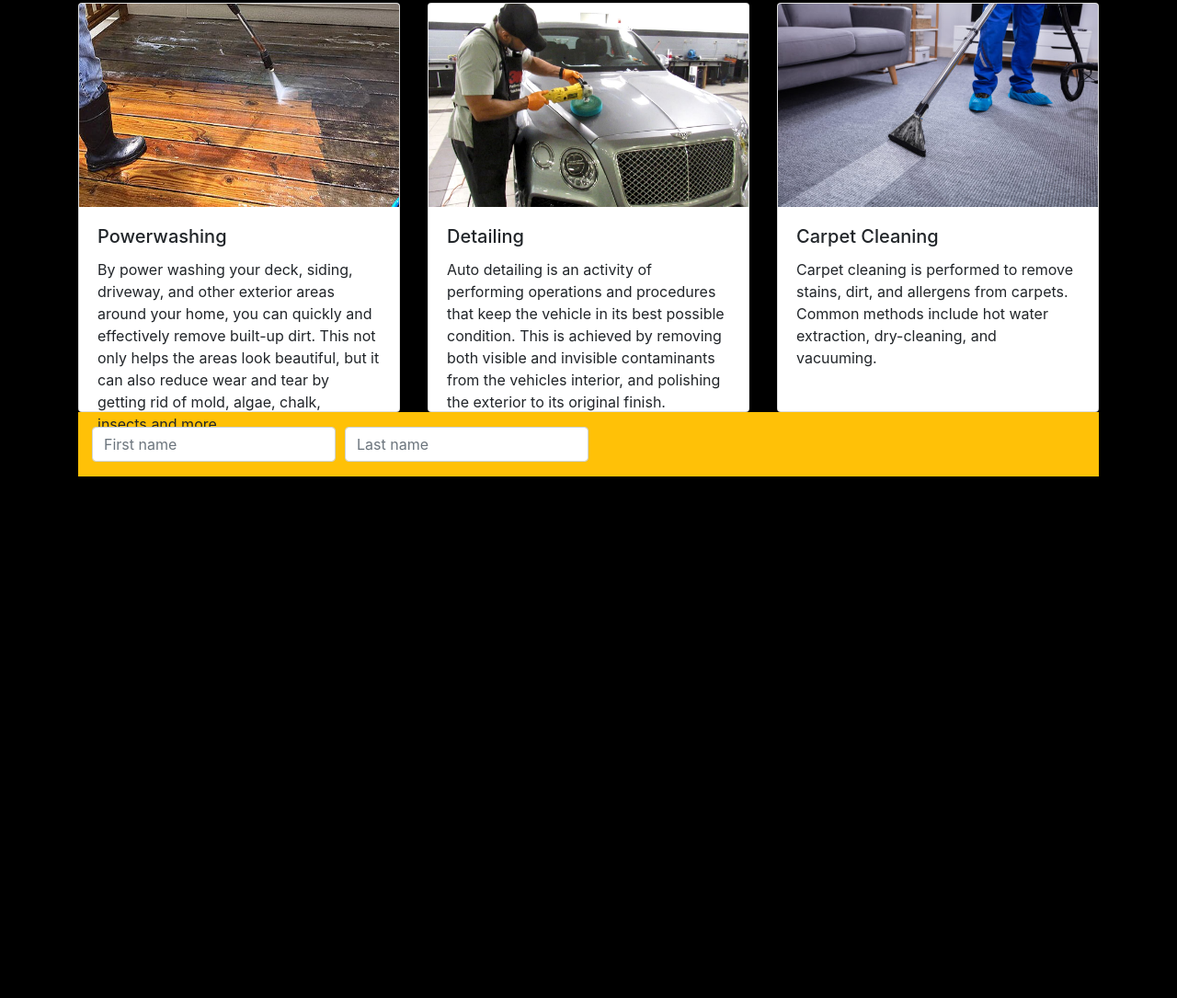
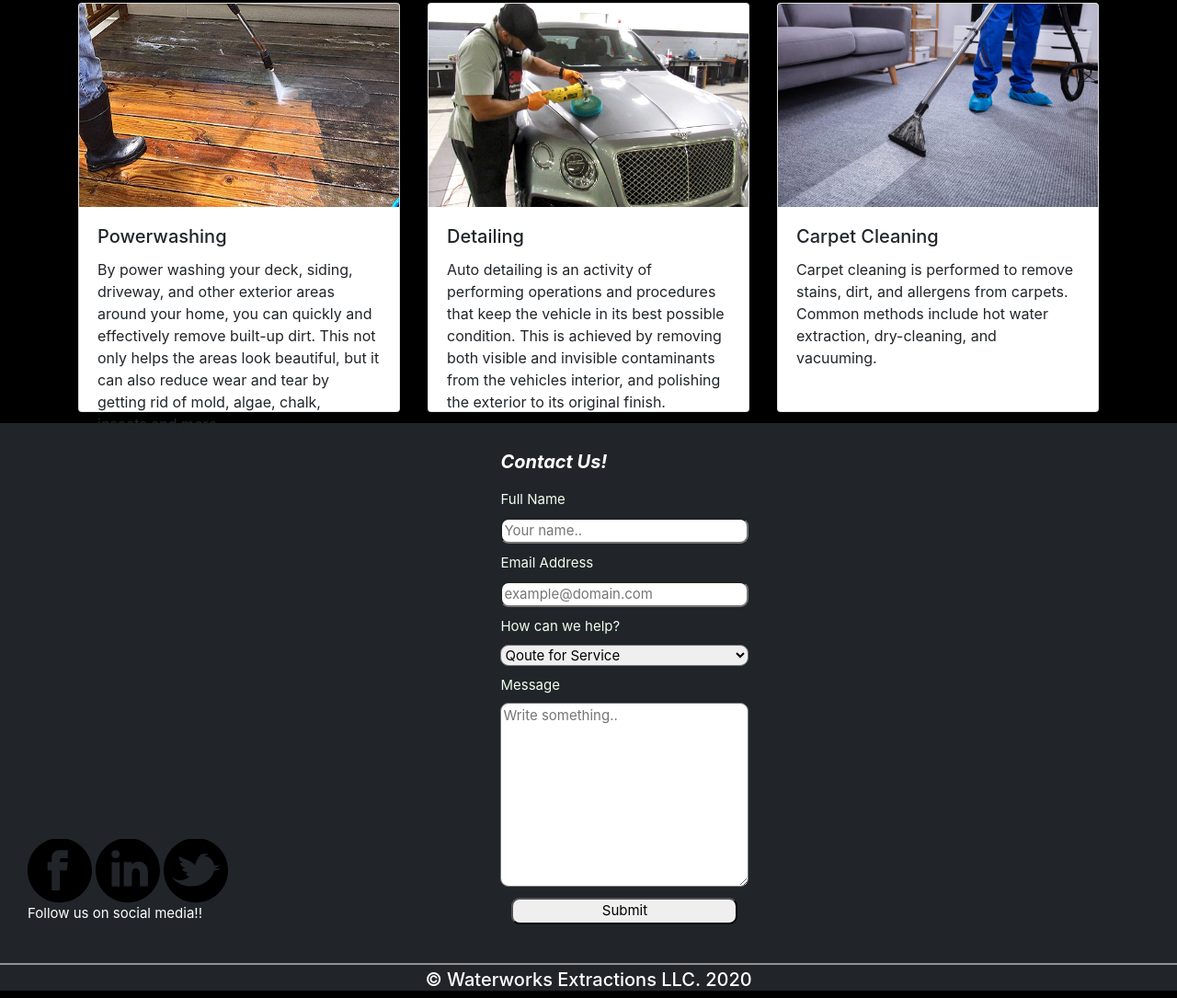
Before and after one commit to jamalp83/waterworks_ppv, a plain HTML site: page index.html in a window 1280 px wide. Shown: the part 743-1828 px from the top of the page at 92% size. Before the commit the page ends 1261 px from the top, so only its background shows below. Drawn offline with nearby package versions, Linux system fonts and the light colour scheme.

Commit message:
Update index.html

```diff
--- a/index.html
+++ b/index.html
@@ -28,14 +28,9 @@
               <a class="nav-link" href="#">Home <span class="sr-only">(current)</span></a>
             </li>
             <li class="nav-item">
-              <a class="nav-link" href="#">Services</a>
+              <a class="nav-link" href="./services.html">Services</a>
             </li>
-            <li class="nav-item">
-              <a class="nav-link" href="#">Pricing</a>
-            </li>
-            <li class="nav-item">
-              <a class="nav-link" href="#">Contact Us</a>
-            </li>
+
           </ul>
         </div>
       </nav>
@@ -99,22 +94,98 @@
 
 
 
-      <footer class="footer-light bg-warning mt-auto py-3">
-        <div class="container">
-          <form>
-            <div class="form-row">
-              <div class="col">
-                <input type="text" class="form-control" placeholder="First name">
-              </div>
-              <div class="col">
-                <input type="text" class="form-control" placeholder="Last name">
-              </div>
-            </div>
+      <!-- <div class="frm-cont ftr ">
+        <div class="frm-format">This is the container for the contact form
+
+
+        </div>
+
+      </div> -->
+    </div>
+
+
+    <footer class="ftr">
+      <div class="grid-container ">
+        <div class="grid-item grid1">
+          <!-- <span class="t-text--sm t-text--condensed t-text-ls--sm u-inline-block u-uppercase u-marg-r-lg u-valign-bottom" style="color: white;">Follow us</span> -->
+          <div class="soc_logo">
+          <!-- <div style="color: white; width: 210px;">Follow Us!!!</div> -->
+          <a href="https://www.facebook.com/220boy" rel="nofollow" class="builtin-icons light medium facebook-hover" target="_blank" alt="Follow Us on facebook" title="Follow Us on facebook"><svg class="mk-svg-icon soc_logo_size" data-name="mk-jupiter-icon-facebook" data-cacheid="icon-5f32cb82c5c8a" style=" height:24px; width: 24px; " xmlns="http://www.w3.org/2000/svg" viewBox="0 0 512 512"><path d="M256-6.4c-141.385 0-256 114.615-256 256s114.615 256 256 256 256-114.615 256-256-114.615-256-256-256zm64.057 159.299h-49.041c-7.42 0-14.918 7.452-14.918 12.99v19.487h63.723c-2.081 28.41-6.407 64.679-6.407 64.679h-57.566v159.545h-63.929v-159.545h-32.756v-64.474h32.756v-33.53c0-8.098-1.706-62.336 70.46-62.336h57.678v63.183z"></path></svg></a>
+          <a href="https://www.linkedin.com/#" rel="nofollow" class="builtin-icons light medium linkedin-hover" target="_blank" alt="Follow Us on linkedin" title="Follow Us on linkedin"><svg class="mk-svg-icon soc_logo_size" data-name="mk-jupiter-icon-linkedin" data-cacheid="icon-5f32cb82c77b6" style=" height:24px; width: 24px; " xmlns="http://www.w3.org/2000/svg" viewBox="0 0 512 512"><path d="M256-6.4c-141.385 0-256 114.615-256 256s114.615 256 256 256 256-114.615 256-256-114.615-256-256-256zm-96.612 95.448c19.722 0 31.845 13.952 32.215 32.284 0 17.943-12.492 32.311-32.592 32.311h-.389c-19.308 0-31.842-14.368-31.842-32.311 0-18.332 12.897-32.284 32.609-32.284zm32.685 288.552h-64.073v-192h64.073v192zm223.927-.089h-63.77v-97.087c0-27.506-11.119-46.257-34.797-46.257-18.092 0-22.348 12.656-27.075 24.868-1.724 4.382-2.165 10.468-2.165 16.583v101.892h-64.193s.881-173.01 0-192.221h57.693v.31h6.469v19.407c9.562-12.087 25.015-24.527 52.495-24.527 43.069 0 75.344 29.25 75.344 92.077v104.954z"></path></svg></a>
+          <a href="https://twitter.com/#" rel="nofollow" class="builtin-icons light medium twitter-hover" target="_blank" alt="Follow Us on twitter" title="Follow Us on twitter"><svg class="mk-svg-icon soc_logo_size" data-name="mk-jupiter-icon-twitter" data-cacheid="icon-5f32cb82c8dc2" style=" height:24px; width: 24px; " xmlns="http://www.w3.org/2000/svg" viewBox="0 0 512 512"><path d="M256-6.4c-141.385 0-256 114.615-256 256s114.615 256 256 256 256-114.615 256-256-114.615-256-256-256zm146.24 258.654c-31.365 127.03-241.727 180.909-338.503 49.042 37.069 35.371 101.619 38.47 142.554-3.819-24.006 3.51-41.47-20.021-11.978-32.755-26.523 2.923-41.27-11.201-47.317-23.174 6.218-6.511 13.079-9.531 26.344-10.407-29.04-6.851-39.751-21.057-43.046-38.284 8.066-1.921 18.149-3.578 23.656-2.836-25.431-13.295-34.274-33.291-32.875-48.326 45.438 16.866 74.396 30.414 98.613 43.411 8.626 4.591 18.252 12.888 29.107 23.393 13.835-36.534 30.915-74.19 60.169-92.874-.493 4.236-2.758 8.179-5.764 11.406 8.298-7.535 19.072-12.719 30.027-14.216-1.257 8.22-13.105 12.847-20.249 15.539 5.414-1.688 34.209-14.531 37.348-7.216 3.705 8.328-19.867 12.147-23.872 13.593-2.985 1.004-5.992 2.105-8.936 3.299 36.492-3.634 71.317 26.456 81.489 63.809.719 2.687 1.44 5.672 2.1 8.801 13.341 4.978 37.521-.231 45.313-5.023-5.63 13.315-20.268 23.121-41.865 24.912 10.407 4.324 30.018 6.691 43.544 4.396-8.563 9.193-22.379 17.527-45.859 17.329z"></path></svg></a>
+        <div style="color: white;">Follow us on social media!!</div>
+        </div>
+        </div>
+
+        <div class="grid-item grid2">
+          <form action="/action_page.php" class="contact_frm">
+            <h5 style="color: white;"> <em><strong>Contact Us!</strong></em></h5>
+            <label for="fname">Full Name</label>
+            <input type="text" id="fname" name="fullname" placeholder="Your name..">
+
+            <label for="email">Email Address</label>
+            <input type="email" id="email" name="email" placeholder="example@domain.com">
+
+            <label for="cetegory">How can we help?</label>
+            <select id="category" name="category">
+              <option value="price_inq">Qoute for Service</option>
+              <option value="canada">Other</option>
+            </select>
+
+            <label for="subject">Message</label>
+            <textarea id="subject" name="subject" placeholder="Write something.." style="height:200px"></textarea>
+
+            <input id="submit" type="submit" value="Submit">
           </form>
         </div>
-      </footer>
-    </div>
 
+        <div class="grid-item grid3">
+
+        </div>
+
+      </div>
+
+      <div class="separator">
+
+      </div>
+      <div class="cpyrt">
+        <h5>© Waterworks Extractions LLC. 2020 </h5>
+      </div>
+    </footer>
+
+    <!-- <footer class="ftr" style="background-color: yellow;">
+      <div class="grid-container ">
+        <div class="grid-item">
+
+        </div>
+
+        <div class="grid-item">
+
+        </div>
+
+        <div class="grid-item grid3">
+          <form action="/action_page.php" class="contact_frm">
+            <label for="fname">Full Name</label>
+            <input type="text" id="fname" name="fullname" placeholder="Your name..">
+
+            <label for="email">Email Address</label>
+            <input type="email" id="email" name="email" placeholder="example@domain.com">
+
+            <label for="cetegory">How can we help?</label>
+            <select id="category" name="category">
+              <option value="price_inq">Qoute for Service</option>
+              <option value="canada">Other</option>
+            </select>
+
+            <label for="subject">Message</label>
+            <textarea id="subject" name="subject" placeholder="Write something.." style="height:200px"></textarea>
+
+            <input type="submit" value="Submit">
+          </form>
+        </div>
+
+      </div>
+      </footer> -->
 
 
     <!-- Optional JavaScript -->
```
